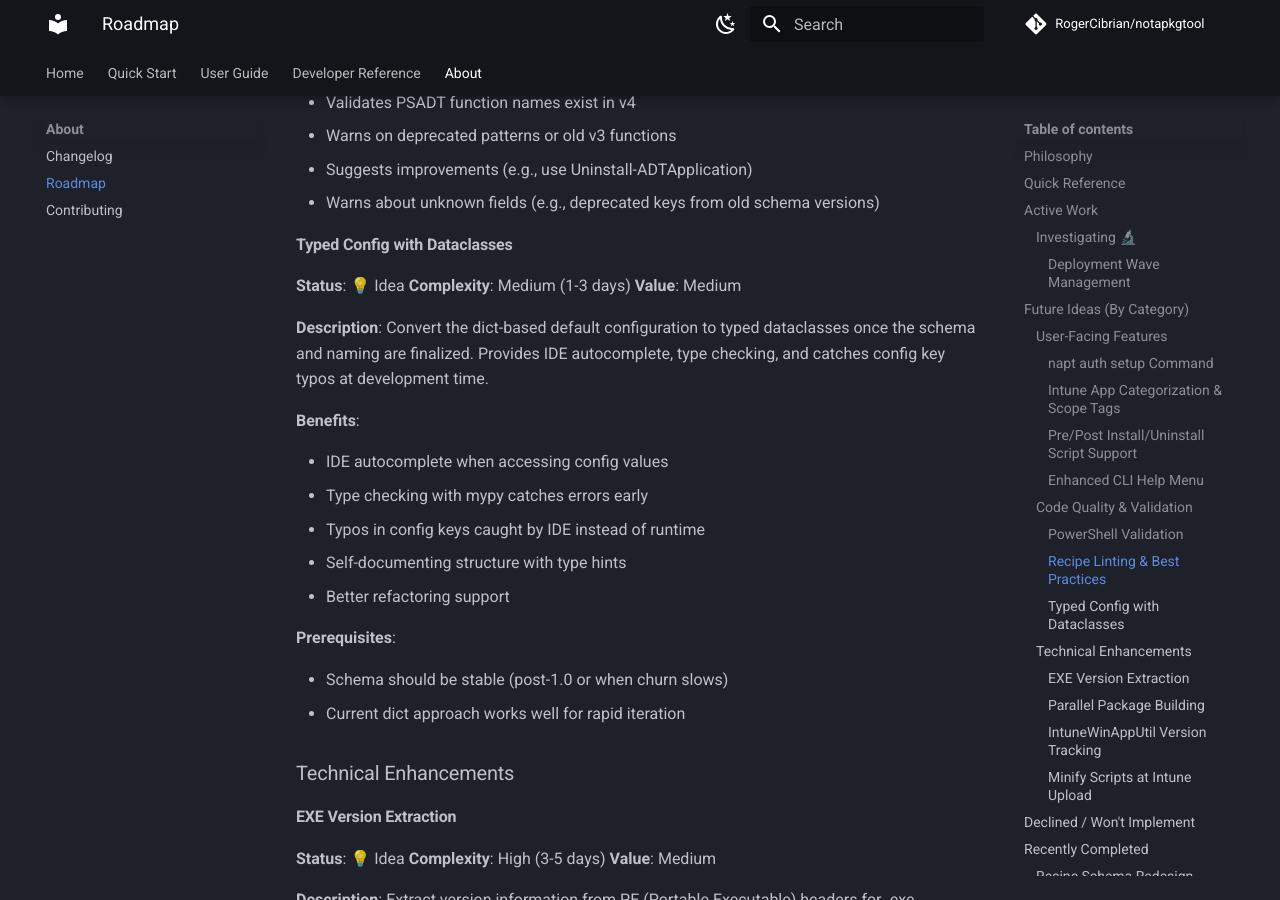
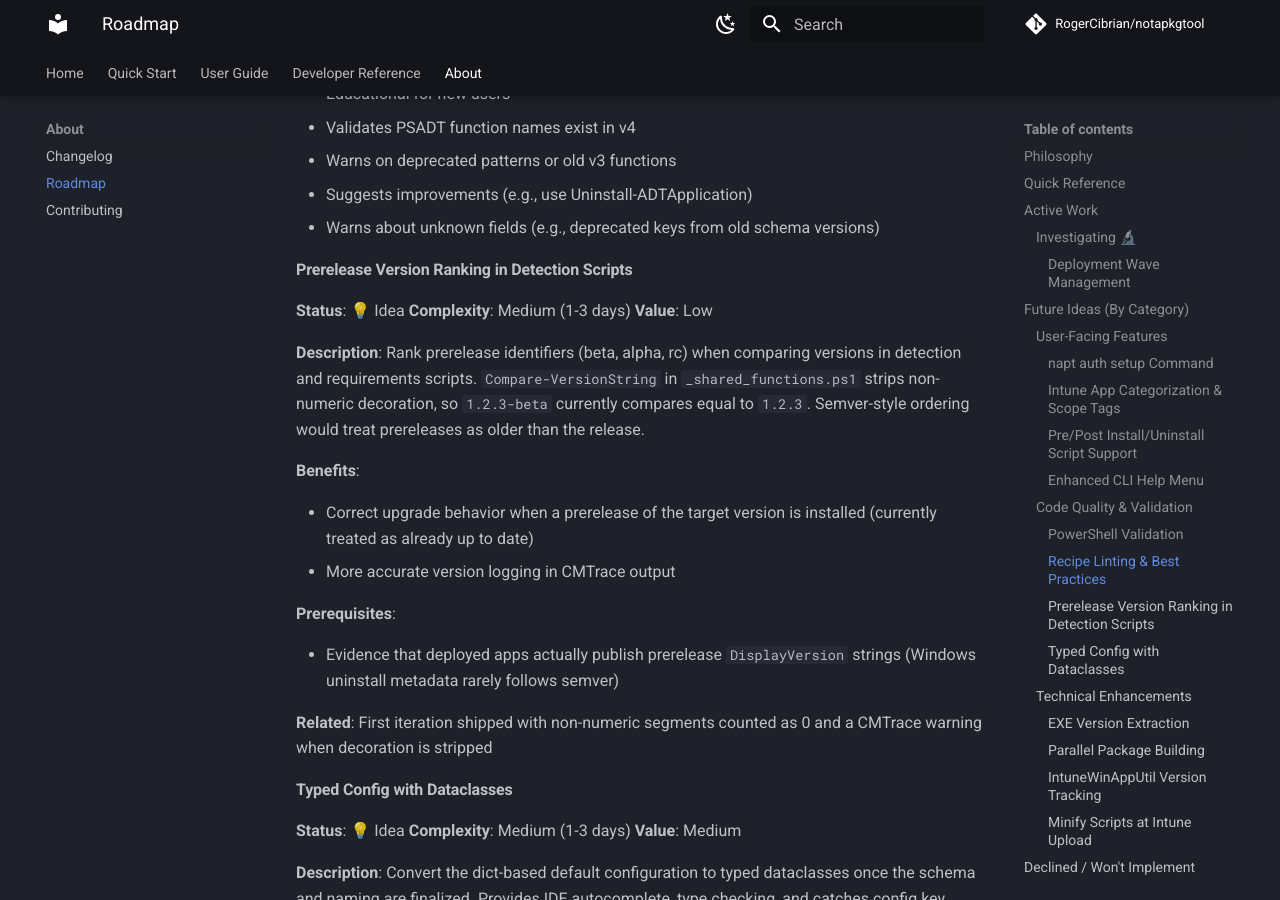
Before and after one commit to RogerCibrian/notapkgtool, an MkDocs documentation site: the page built from docs/roadmap.md, in a window 1280 px wide and 900 px high, scrolled down 5440 px. Built offline with MkDocs 1.6.1 and Material for MkDocs 9.7.7, drawn with Linux system fonts in a browser that asks for light colours; comment, search, counter and statistics services are not loaded; some of the changed text lies outside the part shown.

Commit message:
fix: Correct detection and requirements script bugs (#73)
* fix: Scope MSIX provisioned package filter

* fix: Write CMTrace timezone bias with sign

* fix: Handle non-numeric version segments

* fix: Escape values embedded in generated scripts

```diff
--- a/docs/roadmap.md
+++ b/docs/roadmap.md
@@ -33,6 +33,7 @@ This roadmap is a living document showing potential future directions for NAPT.
 | PowerShell Validation | 💡 Idea | Code Quality | High | High |
 | Recipe Linting & Best Practices | 💡 Idea | Code Quality | High | Medium |
 | Unrecognized Config Field Warnings | ✅ Completed | Code Quality | Low | Medium |
+| Prerelease Version Ranking in Detection Scripts | 💡 Idea | Code Quality | Medium | Low |
 | Typed Config with Dataclasses | 💡 Idea | Code Quality | Medium | Medium |
 | EXE Version Extraction | 💡 Idea | Technical | High | Medium |
 | Parallel Package Building | 💡 Idea | Technical | Medium | Medium |
@@ -217,6 +218,32 @@ style guide enforcement.
 - Warns on deprecated patterns or old v3 functions
 - Suggests improvements (e.g., use Uninstall-ADTApplication)
 - Warns about unknown fields (e.g., deprecated keys from old schema versions)
+
+#### Prerelease Version Ranking in Detection Scripts
+
+**Status**: 💡 Idea
+**Complexity**: Medium (1-3 days)
+**Value**: Low
+
+**Description**: Rank prerelease identifiers (beta, alpha, rc) when comparing
+versions in detection and requirements scripts.
+`Compare-VersionString` in `_shared_functions.ps1` strips non-numeric
+decoration, so `1.2.3-beta` currently compares equal to `1.2.3`.
+Semver-style ordering would treat prereleases as older than the release.
+
+**Benefits**:
+
+- Correct upgrade behavior when a prerelease of the target version is
+    installed (currently treated as already up to date)
+- More accurate version logging in CMTrace output
+
+**Prerequisites**:
+
+- Evidence that deployed apps actually publish prerelease `DisplayVersion`
+    strings (Windows uninstall metadata rarely follows semver)
+
+**Related**: First iteration shipped with non-numeric segments counted as 0
+and a CMTrace warning when decoration is stripped
 
 #### Typed Config with Dataclasses
 
```
Also changed, not shown: other parts of docs/roadmap.md (+2 -2 lines), docs/changelog.md (+10 -0 lines), 11 other files.
